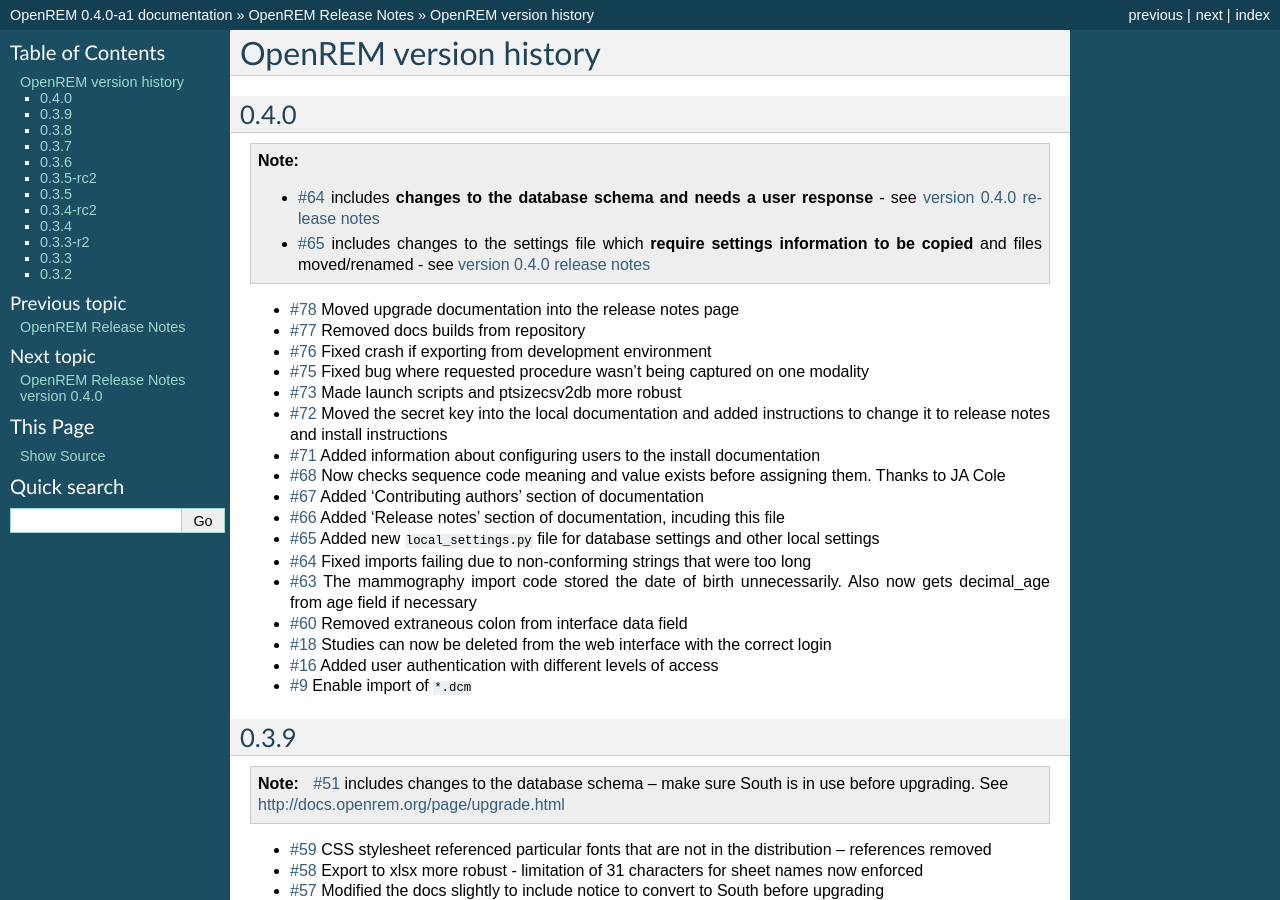
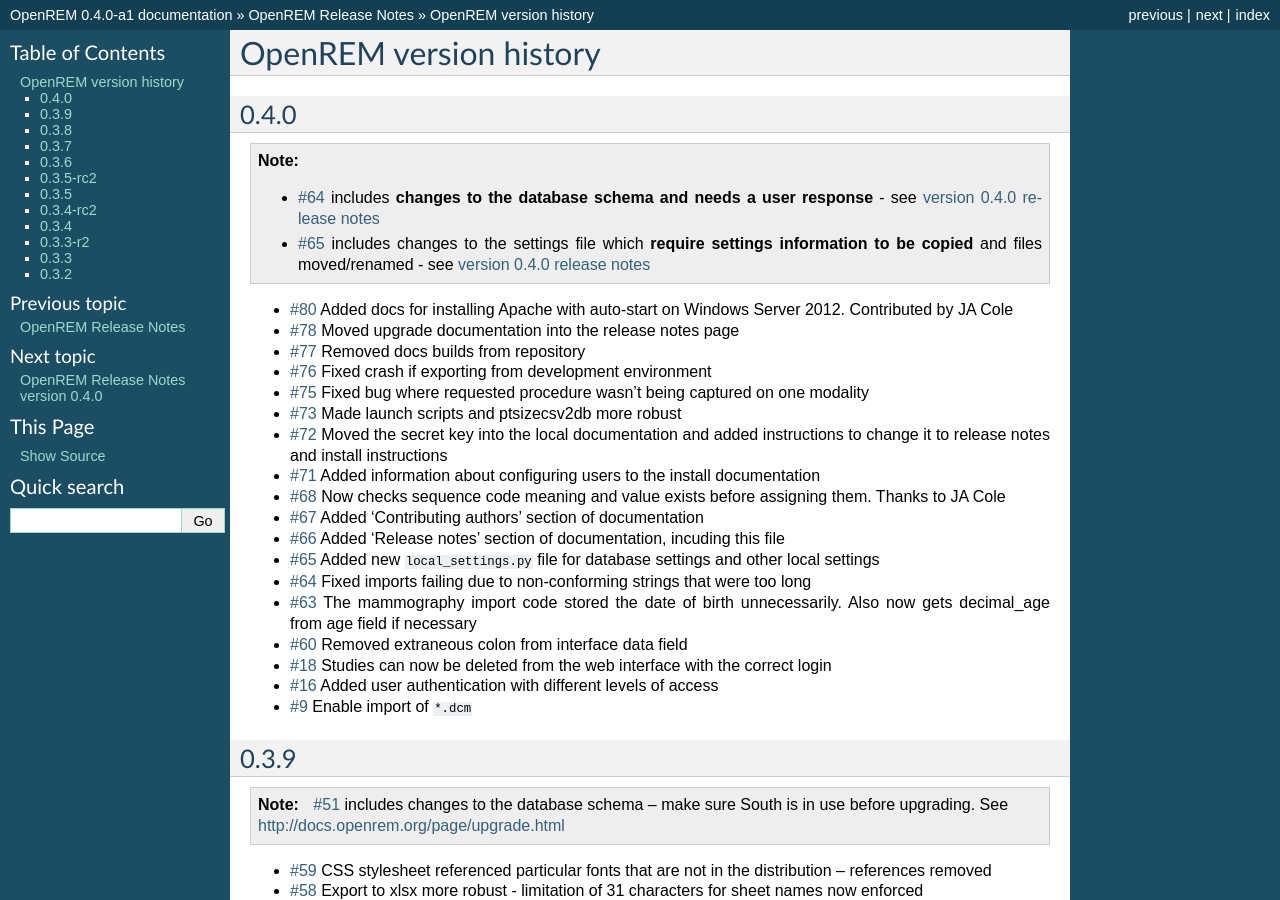
Before and after one commit to ckswilliams/modOpenREM, a Sphinx documentation site: the page built from docs/changes.rst, in a window 1280 px wide and 900 px high. Built offline with Sphinx 7.4.7, drawn with Linux system fonts in a browser that asks for light colours; some of the changed lines change nothing that is shown.

Commit message:
Added ref #80 to changes. Added the 80s decade to the links.

```diff
--- a/docs/changes.rst
+++ b/docs/changes.rst
@@ -10,6 +10,7 @@
     * `#64`_ includes **changes to the database schema and needs a user response** - see `version 0.4.0 release notes <http://docs.openrem.org/page/release-0.4.0.html>`_
     * `#65`_ includes changes to the settings file which **require settings information to be copied** and files moved/renamed - see `version 0.4.0 release notes <http://docs.openrem.org/page/release-0.4.0.html>`_
 
+* `#80`_   Added docs for installing Apache with auto-start on Windows Server 2012. Contributed by JA Cole
 * `#78`_   Moved upgrade documentation into the release notes page
 * `#77`_   Removed docs builds from repository
 * `#76`_   Fixed crash if exporting from development environment
@@ -133,6 +134,16 @@
 
 *       Initial version uploaded to bitbucket.org
 
+..  _`#89`: https://bitbucket.org/edmcdonagh/openrem/issue/89/
+..  _`#88`: https://bitbucket.org/edmcdonagh/openrem/issue/88/
+..  _`#87`: https://bitbucket.org/edmcdonagh/openrem/issue/87/
+..  _`#86`: https://bitbucket.org/edmcdonagh/openrem/issue/86/
+..  _`#85`: https://bitbucket.org/edmcdonagh/openrem/issue/85/
+..  _`#84`: https://bitbucket.org/edmcdonagh/openrem/issue/84/
+..  _`#83`: https://bitbucket.org/edmcdonagh/openrem/issue/83/
+..  _`#82`: https://bitbucket.org/edmcdonagh/openrem/issue/82/
+..  _`#81`: https://bitbucket.org/edmcdonagh/openrem/issue/81/
+..  _`#80`: https://bitbucket.org/edmcdonagh/openrem/issue/80/
 ..  _`#79`: https://bitbucket.org/edmcdonagh/openrem/issue/79/
 ..  _`#78`: https://bitbucket.org/edmcdonagh/openrem/issue/78/
 ..  _`#77`: https://bitbucket.org/edmcdonagh/openrem/issue/77/
```
